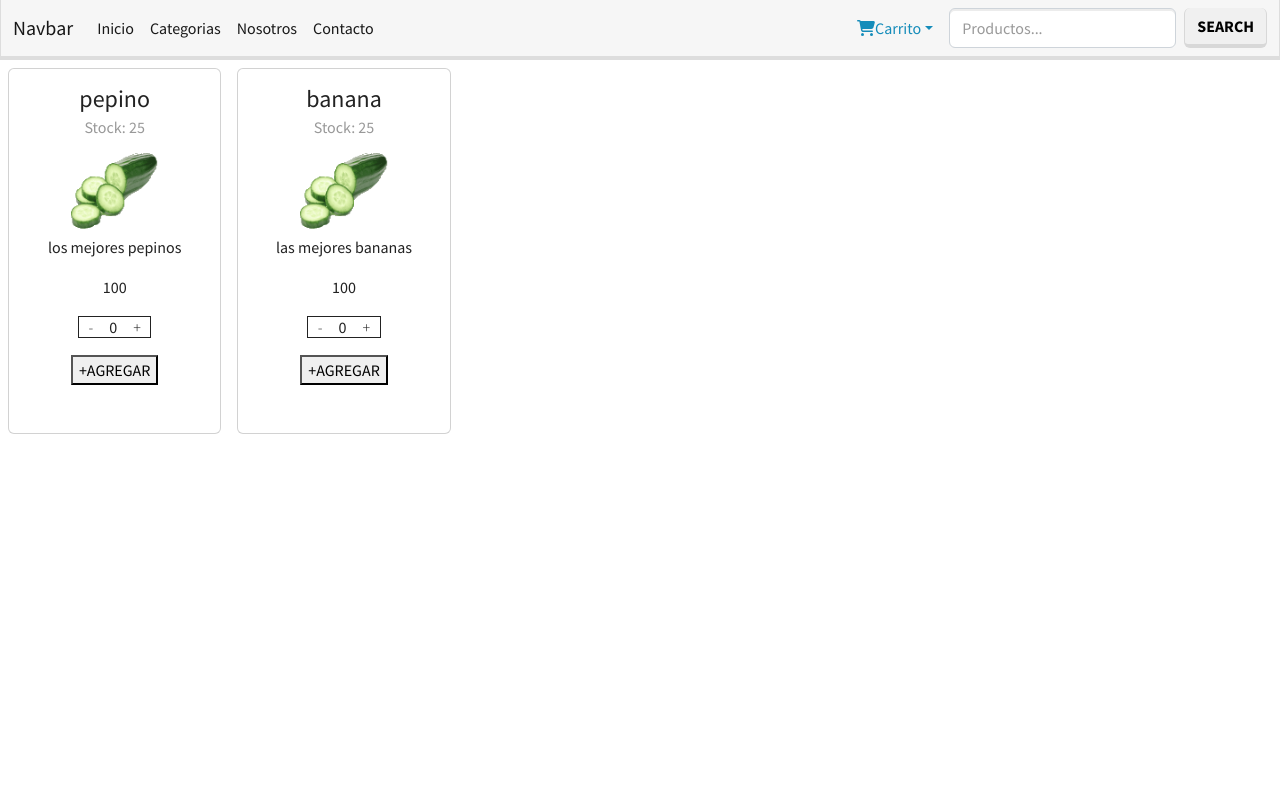
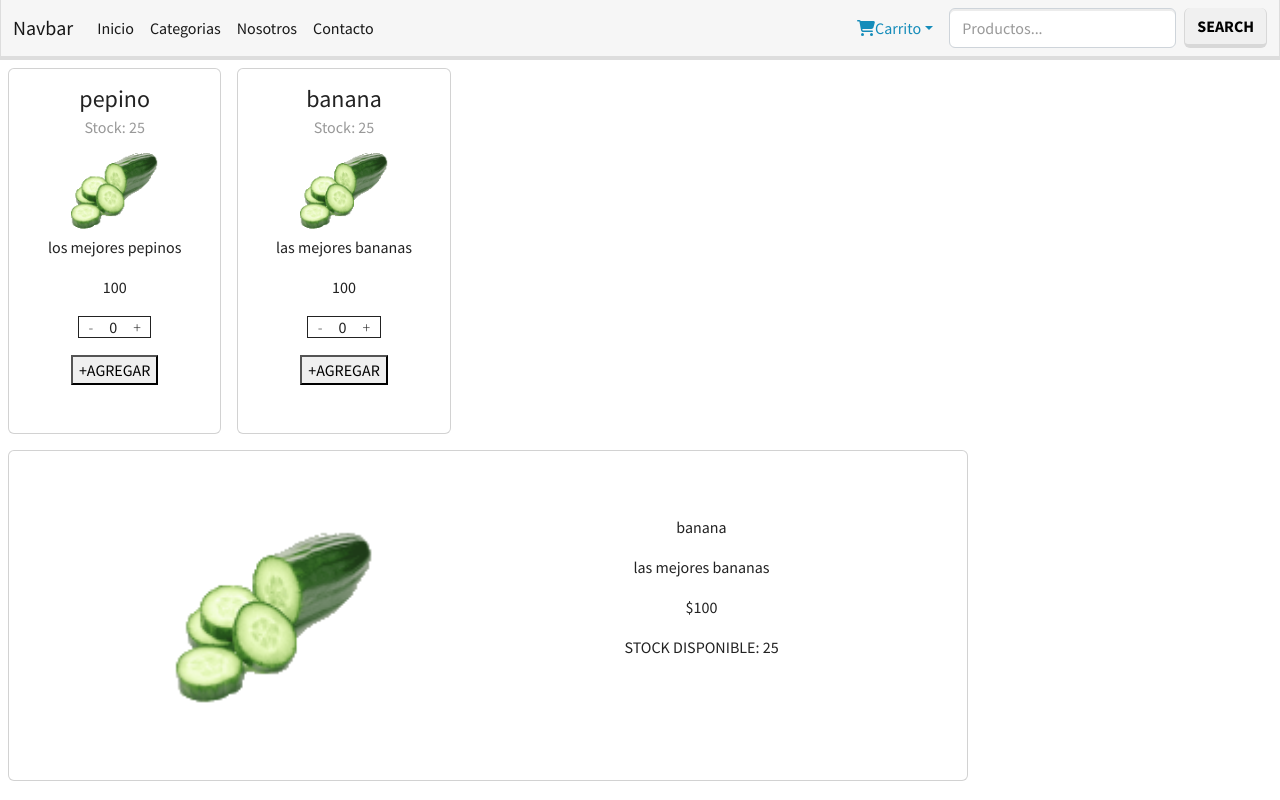
Before and after one commit to estebanperren/prueba, a React (Create React App) app: page / in a window 1280 px wide. Built offline with nearby package versions, Linux system fonts and the light colour scheme.

Commit message:
Desafío: Detalle de Producto

```diff
--- a/src/components/App.jsx
+++ b/src/components/App.jsx
@@ -1,22 +1,22 @@
 import "./App.css";
 import "./cards/Card.css"
 import "./cart/Count.css"
+import ItemDetailContainer from "./ItemDetailContainer";
+import ItemListContainer from "./ItemListContainer";
 
 import Navbar from "./navbar/Navbar";
-import ItemList from "./cards/ItemList";
 
 function App() {
-
-
-
-
   return (
     <>
     <div>
       <Navbar />
     </div>
     <div>
-          <ItemList />
+          <ItemListContainer />
+         </div>
+         <div>
+          <ItemDetailContainer id={1} />
          </div>
           </>
   );
--- /dev/null
+++ b/src/components/ItemDetailContainer.jsx
@@ -0,0 +1,16 @@
+import React from 'react';
+import UseConnection from '../hooks/useConnection';
+import ItemDetail from './cards/ItemDetail';
+
+const getItem = (id) =>{
+    return UseConnection(id)
+}
+const ItemDetailContainer = () => {
+    return (
+        <>
+          <ItemDetail articulos={getItem(1)} />
+        </>
+    );
+}
+
+export default ItemDetailContainer;
--- /dev/null
+++ b/src/components/cards/ItemDetail.jsx
@@ -0,0 +1,34 @@
+import React from 'react';
+import Item from './Item';
+/*const articulo =  {
+  id: 0,
+  nombre: "pepino",
+  descripcion: "los mejores pepinos",
+  stock: 25,
+  precio: 100,
+  img: "/images/pepino.png",
+}*/
+const ItemDetail = ({articulos}) => {
+
+  return <>{
+    articulos.map((articulo, indice) => (
+      <div key={indice} className="card detail">
+  <div className="row">
+    <div className="col"><img  src={articulo.img} alt={articulo.nombre}/></div>
+    <div className="col">
+      <p>{articulo.nombre}</p>
+      <p>{articulo.descripcion}</p>
+      <p>${articulo.precio}</p>
+      <p>STOCK DISPONIBLE: {articulo.stock}</p>
+
+      </div>
+    </div>
+    </div>
+    ))
+
+
+  }</>;
+
+  };
+
+export default ItemDetail;
--- a/src/components/cards/ItemList.jsx
+++ /dev/null
@@ -1,54 +0,0 @@
-import React, { useEffect, useState } from "react";
-import Item from "./Item";
-const productos = [
-  {
-    nombre: "pepino",
-    descripcion: "los mejores pepinos",
-    stock: 25,
-    precio: 100,
-    img: "/images/pepino.png",
-  },
-  {
-    nombre: "banana",
-    descripcion: "las mejores bananas",
-    stock: 25,
-    precio: 100,
-    img: "/images/pepino.png",
-  },
-];
-function connection(verdadero) {
-  const valor = new Promise((res, rej) => {
-    if (verdadero) {
-        setTimeout(() => {
-            res(productos)
-        }, 2000);
-    } else {
-      rej("error en la conexion");
-    }
-  });
-
-  return valor;
-}
-const ItemList = () => {
-  const [articulos, setArticulos] = useState([]);
-useEffect(() => {
-
-
-  connection(true)
-  .then((articulos) => {
-    const listadoarticulos = articulos.map((articulo, indice) => (
-      <Item articulo={articulo} key={indice} />
-    ));
-
-    setArticulos(listadoarticulos)
-
-  })
-
-  .catch(error =>{
-    console.log(error)
-  })
-}, []);
-  return <>{articulos}</>;
-};
-
-export default ItemList;
--- /dev/null
+++ b/src/hooks/useConnection.jsx
@@ -0,0 +1,60 @@
+import React, { useEffect, useState } from 'react';
+const productos = [
+    {
+      id: 0,
+      nombre: "pepino",
+      descripcion: "los mejores pepinos",
+      stock: 25,
+      precio: 100,
+      img: "/images/pepino.png",
+    },
+    {
+      id: 1,
+      nombre: "banana",
+      descripcion: "las mejores bananas",
+      stock: 25,
+      precio: 100,
+      img: "/images/pepino.png",
+    },
+  ];
+  function connection(verdadero) {
+    const valor = new Promise((res, rej) => {
+      if (verdadero) {
+          setTimeout(() => {
+              res(productos)
+          }, 2000);
+      } else {
+        rej("error en la conexion");
+      }
+    });
+
+    return valor;
+  }
+
+const UseConnection = (id = -1) => {
+    const [articulos, setArticulos] = useState([]);
+
+        useEffect(() => {
+
+
+         const getItems = async () =>{
+          const data = await connection(true)
+
+          if (id === -1)
+           setArticulos(data)
+           else
+           setArticulos([data[id]])
+        }
+
+
+         getItems()
+        }, []);
+
+
+
+    return (articulos)
+      }
+
+
+
+export default UseConnection;
```
Also changed, not shown: src/components/cart/ItemCount.jsx (deleted, +0 -18 lines), src/components/cart/ItemListContainer.jsx (deleted, +0 -25 lines), src/components/cart/useCounter.jsx (deleted, +0 -19 lines).
